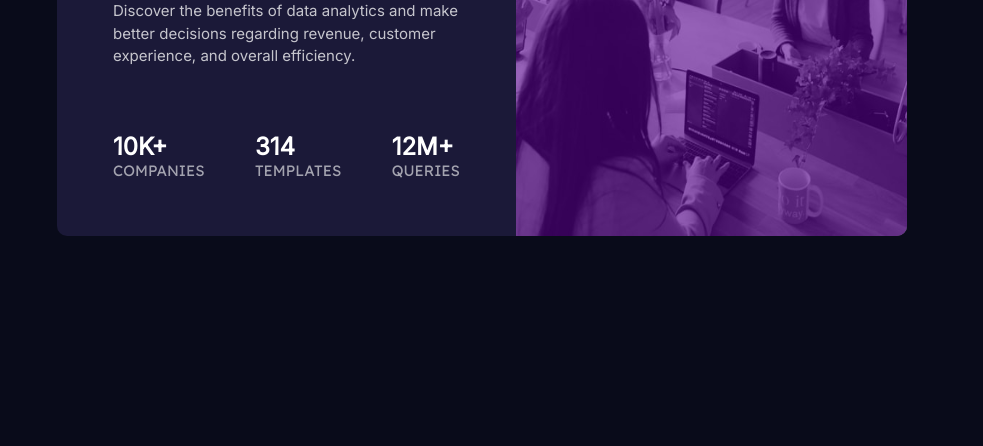
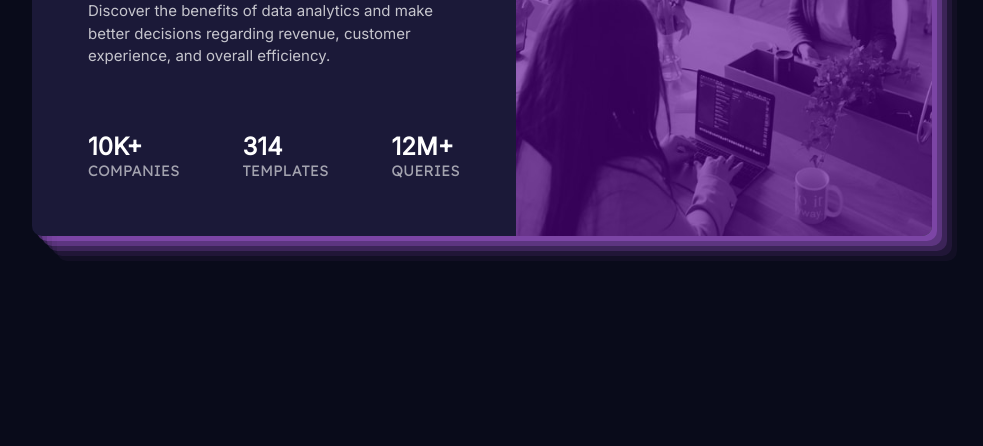
Before and after one commit to 4rdiman/stats-preview-card_Frontend-Mentor, a plain HTML site: page index.html in a window 1280 px wide. Shown: the part 354-800 px from the top of the page, without its empty margins (158-1141 px from the left). Drawn offline with Linux system fonts and the light colour scheme.

Commit message:
desktop final

```diff
--- a/css/style.css
+++ b/css/style.css
@@ -26,6 +26,8 @@ main{
     text-align: center;
     background-color: hsl(244, 38%, 16%);
     padding-bottom: 1.5rem;
+
+    box-shadow: rgba(170, 92, 219, 0.4) 5px 5px, rgba(170, 92, 219, 0.3) 10px 10px, rgba(170, 92, 219, 0.2) 15px 15px, rgba(170, 92, 219, 0.1) 20px 20px, rgba(170, 92, 219, 0.05) 25px 25px;
 }
 
 /* image */
@@ -96,7 +98,8 @@ main{
     main{
         display: flex;
         flex-direction: row-reverse;
-        width: 850px;
+        width: 900px;
+        min-width: 700px;
         padding-bottom: 0;
     }
     .text{
@@ -117,10 +120,8 @@ main{
     }
 
     .overlay{
-            border-top-left-radius: 0;
-            border-bottom-right-radius: 10px;
-
-
+        border-top-left-radius: 0;
+        border-bottom-right-radius: 10px;
     }
 
     .mobile-image{
@@ -139,8 +140,6 @@ main{
         display: flex;
         flex-direction: row;
         justify-content:space-between;
-
-        flex-wrap: wrap;
     }
 
     .view > :nth-child(1){
--- a/index.html
+++ b/index.html
@@ -15,7 +15,7 @@
         <div class="image">
           <div class="overlay"></div>
         <picture>
-          <source media="(min-width: 428px)" srcset="images/image-header-desktop.jpg" class="desktop-image">
+          <source media="(min-width: 628px)" srcset="images/image-header-desktop.jpg" class="desktop-image">
           <img src="images/image-header-mobile.jpg" alt="The Product" class="mobile-image">
         </picture>
        </div>
```
